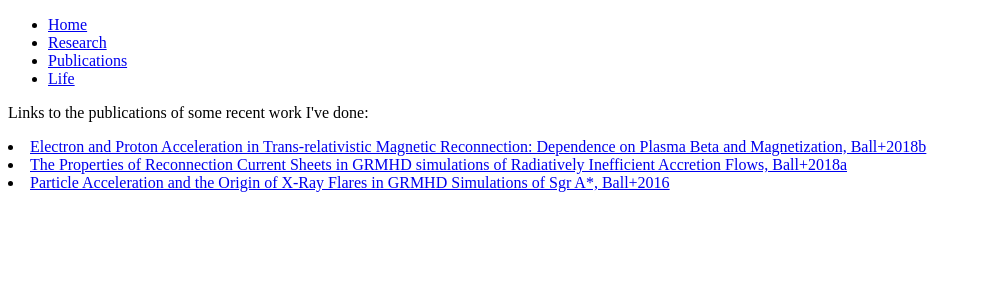
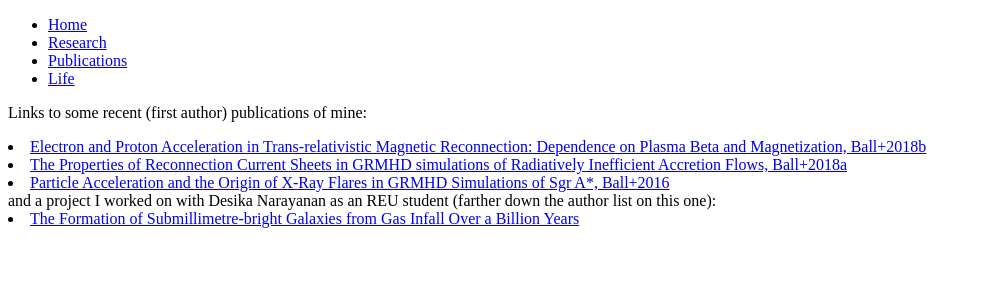
Before and after one commit to davidrball/davidrball.github.io, a Jekyll site: the page built from publications.html, in a window 1280 px wide. Shown: the top 300 px of the page, without its empty margins (0-982 px from the left). Built offline with Jekyll 4.4.1, drawn with Linux system fonts in a browser that asks for light colours.

Commit message:
adding link

```diff
--- a/publications.html
+++ b/publications.html
@@ -3,7 +3,7 @@ layout: default
 title: David Ball
 ---
 <!-- <img src='images/senchyna_headshot.png' alt='my face' class='left' style="width:200px;height:220px"> -->
-<p>Links to the publications of some recent work I've done:
+<p>Links to some recent (first author) publications of mine:
 
 <li><a href="https://ui.adsabs.harvard.edu//#abs/2018ApJ...862...80B/abstract",rel="me">Electron and Proton Acceleration in Trans-relativistic Magnetic Reconnection: Dependence on Plasma Beta and Magnetization, Ball+2018b</a></li>
 
@@ -11,6 +11,11 @@ title: David Ball
 
 <li><a href="https://ui.adsabs.harvard.edu//#abs/2016ApJ...826...77B/abstract",rel="me">Particle Acceleration and the Origin of X-Ray Flares in GRMHD Simulations of Sgr A*, Ball+2016</a></li>
 
+and a project I worked on with Desika Narayanan as an REU student (farther down the author list on this one):
+
+<li><a href="https://ui.adsabs.harvard.edu//#abs/2015Natur.525..496N/abstract",rel="me">The Formation of Submillimetre-bright Galaxies from Gas Infall Over a Billion Years</a></li>
+
+
 
 
 </p>
```
